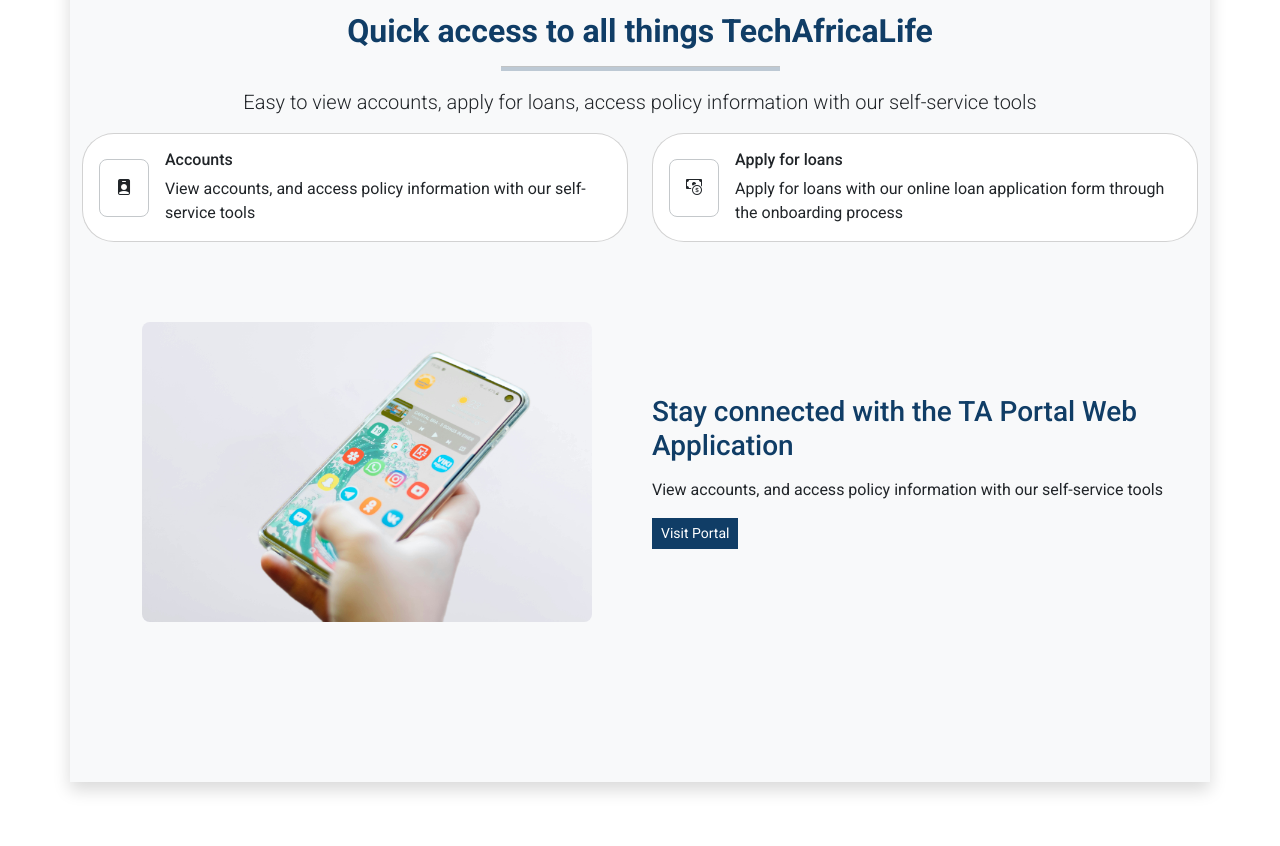
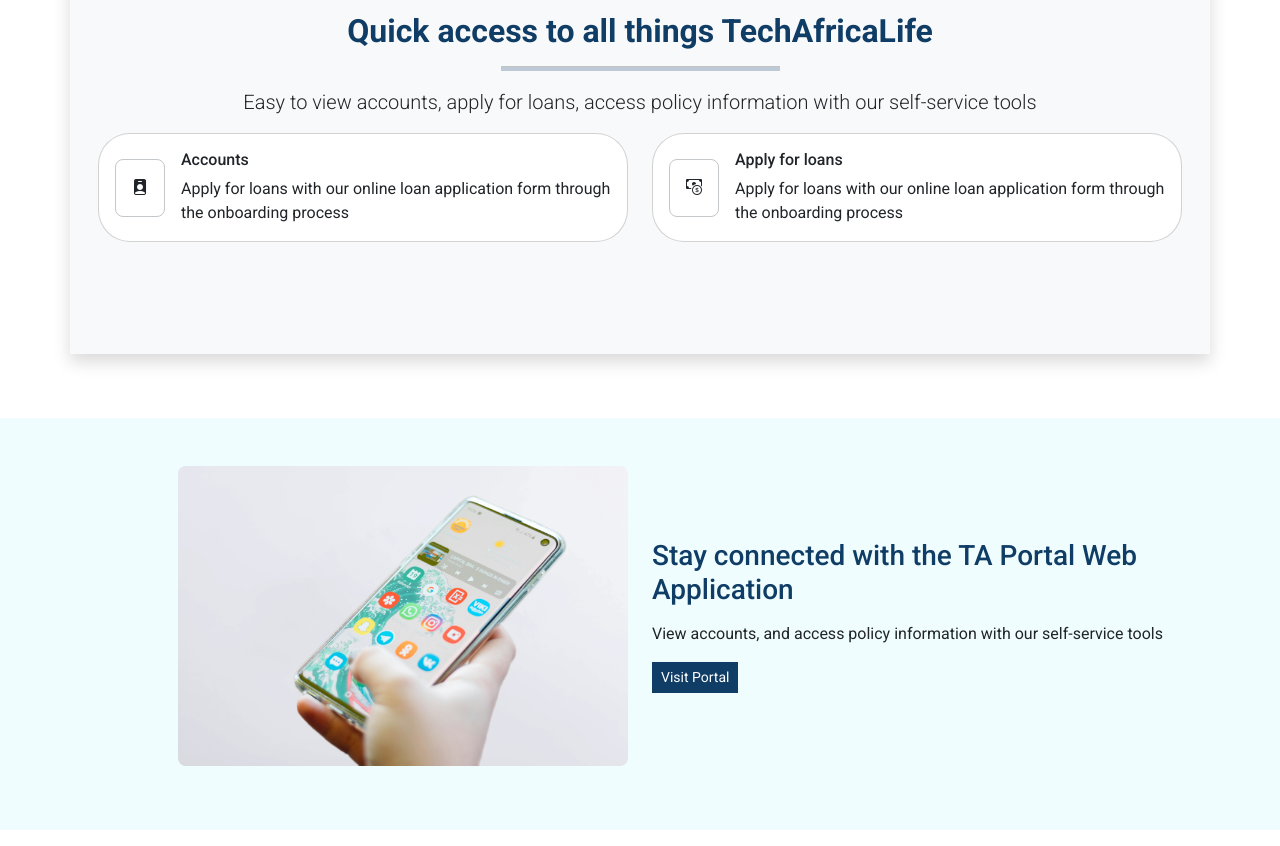
Before and after one commit to dalienst/techafricasacco, a Next.js app: page / in a window 1280 px wide. Shown: the part 2200-3046 px from the top of the page. Built offline with nearby package versions, Linux system fonts and the light colour scheme.

Commit message:
separate components

```diff
--- /dev/null
+++ b/app/components/Portal.jsx
@@ -0,0 +1,45 @@
+import Image from "next/image";
+import React from "react";
+
+function Portal() {
+  return (
+    <div className="container-fluid" style={{ backgroundColor: "#effdfe" }}>
+      <section className="container py-5 px-4 mt-3">
+        <div className="row align-items-center">
+          <div className="col-sm-12 col-md-6 mb-3 text-end">
+            <Image
+              src="/app.jpg"
+              alt="Tech Africa SACCO"
+              width={450}
+              height={450}
+              priority
+              className="img-fluid rounded-3"
+            />
+          </div>
+
+          <div className="col-sm-12 col-md-6 mb-3 ">
+            <h3 className="text-start title mb-3">
+              Stay connected with the TA Portal Web Application
+            </h3>
+
+            <p className="text-start">
+              View accounts, and access policy information with our self-service
+              tools
+            </p>
+
+            <div className="text-start">
+              <button
+                className="btn rounded-0 btn-sm"
+                style={{ backgroundColor: "#103d66", color: "#fff" }}
+              >
+                Visit Portal
+              </button>
+            </div>
+          </div>
+        </div>
+      </section>
+    </div>
+  );
+}
+
+export default Portal;
--- a/app/components/Why.jsx
+++ b/app/components/Why.jsx
@@ -21,7 +21,7 @@
             Easy to view accounts, apply for loans, access policy information
             with our self-service tools
           </p>
-          <div className="row">
+          <div className="row px-3">
             <div className="col-sm-12 col-md-6 mb-3">
               <div className="card rounded-5">
                 <div className="card-body d-flex align-items-center justify-content-between gap-3">
@@ -31,8 +31,8 @@
                   <div className="text-start">
                     <h6 className="card-title">Accounts</h6>
                     <p className="card-text">
-                      View accounts, and access policy information with our
-                      self-service tools
+                      Apply for loans with our online loan application form
+                      through the onboarding process
                     </p>
                   </div>
                 </div>
@@ -57,40 +57,7 @@
             </div>
           </div>
 
-          <section className="py-5 px-4 mt-3">
-            <div className="row align-items-center">
-              <div className="col-sm-12 col-md-6 mb-3">
-                <Image
-                  src="/app.jpg"
-                  alt="Tech Africa SACCO"
-                  width={450}
-                  height={450}
-                  priority
-                  className="img-fluid rounded-3"
-                />
-              </div>
 
-              <div className="col-sm-12 col-md-6 mb-3 ">
-                <h3 className="text-start title mb-3">
-                  Stay connected with the TA Portal Web Application
-                </h3>
-
-                <p className="text-start">
-                  View accounts, and access policy information with our
-                  self-service tools
-                </p>
-
-                <div className="text-start">
-                  <button
-                    className="btn rounded-0 btn-sm"
-                    style={{ backgroundColor: "#103d66", color: "#fff" }}
-                  >
-                    Visit Portal
-                  </button>
-                </div>
-              </div>
-            </div>
-          </section>
         </div>
       </div>
     </div>
--- a/app/page.jsx
+++ b/app/page.jsx
@@ -4,6 +4,7 @@
 import Header from "./components/Header";
 import Loans from "./components/Loans";
 import Why from "./components/Why";
+import Portal from "./components/Portal";
 
 function Landing() {
   return (
@@ -13,6 +14,7 @@
       <About />
       <Loans />
       <Why />
+      <Portal />
     </>
   );
 }
```
